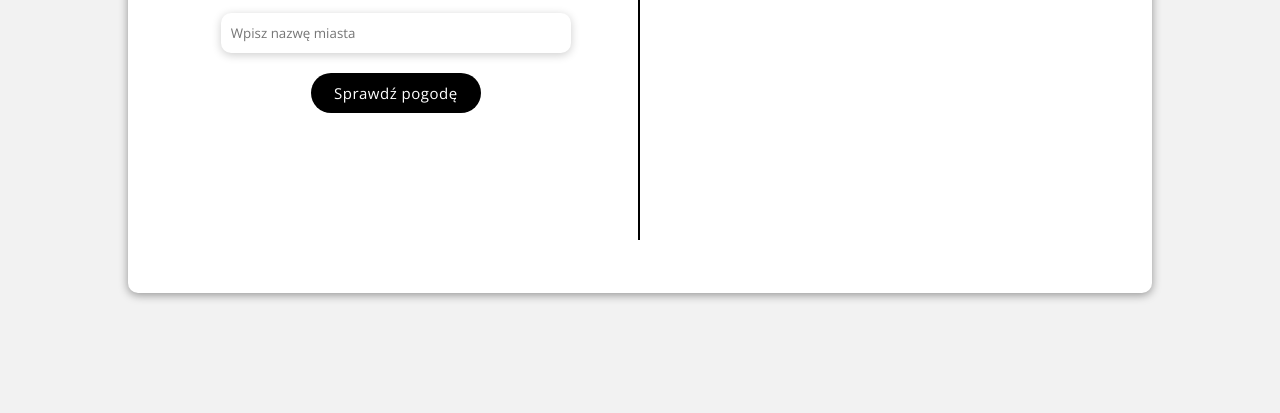
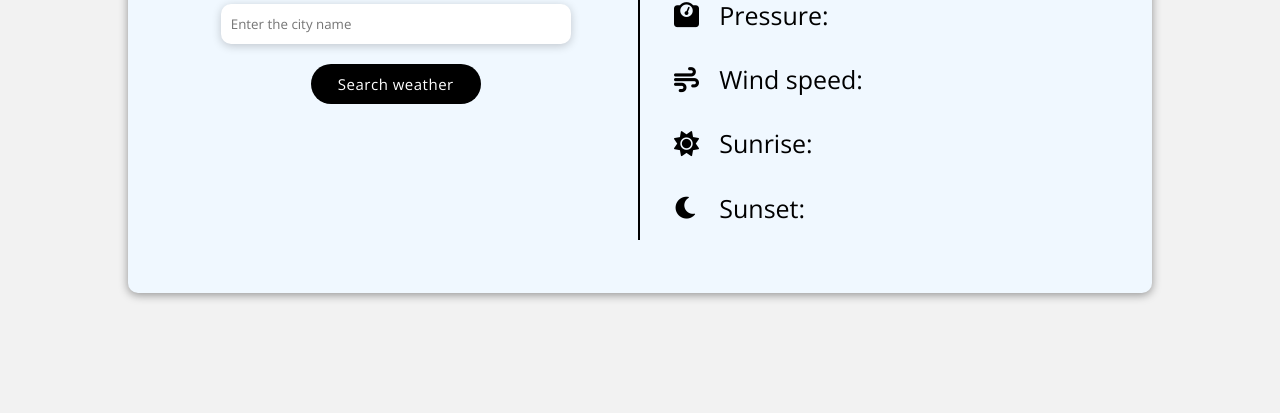
Before and after one commit to Kapek2534/Weather-app, a plain HTML site: page index.html in a window 1280 px wide. Shown: the part 387-800 px from the top of the page. Drawn offline with nearby package versions, Linux system fonts and the light colour scheme.

Commit message:
result conteiner
added ul to html and styled result container

```diff
--- a/index.html
+++ b/index.html
@@ -8,18 +8,32 @@
     <link rel="preconnect" href="https://fonts.googleapis.com">
     <link rel="preconnect" href="https://fonts.gstatic.com" crossorigin>
     <link href="https://fonts.googleapis.com/css2?family=Open+Sans:ital,wght@0,300..800;1,300..800&display=swap" rel="stylesheet">
+    <!-- Font awesome -->
+    <link rel="stylesheet" href="https://cdnjs.cloudflare.com/ajax/libs/font-awesome/6.0.0-beta3/css/all.min.css">
+    <link rel="preconnect" href="https://fonts.googleapis.com">
+    <link rel="preconnect" href="https://fonts.gstatic.com" crossorigin>
 </head>
 <body>
     <div class="container">
         <!-- <h1>Pogoda</h1> -->
         <div class="wrap">
         <div class="inputContainer">
-            <h1>Pogoda</h1>
-            <input type="text" class="cityInput" placeholder="Wpisz nazwę miasta">
-            <button class="getWeather">Sprawdź pogodę</button>
+            <h1>Weather</h1>
+            <input type="text" class="cityInput" placeholder="Enter the city name">
+            <button class="getWeather">Search weather</button>
         </div>
         <div class="resultContainer">
-            <div class="result"></div>
+            <div class="result">
+                <h2>City Name</h2>
+                <ul>
+                    <li><i class="fa-solid fa-temperature-three-quarters"></i><p>Temperature:</p></li>
+                    <li><i class="fa-solid fa-cloud-sun-rain"></i><p>Conditions:</p></li>
+                    <li><i class="fa-solid fa-weight-scale"></i><p>Pressure:</p></li>
+                    <li><i class="fa-solid fa-wind"></i><p>Wind speed:</p></li>
+                    <li><i class="fa-solid fa-sun"></i><p>Sunrise:</p></li>
+                    <li><i class="fa-solid fa-moon"></i><p>Sunset:</p></li>
+                </ul>
+            </div>
         </div>
         </div>
     </div>
--- a/style.css
+++ b/style.css
@@ -27,18 +27,7 @@ body {
     flex-direction: column;
     justify-content: center;
     align-items: center;
-}
-
-.container h1 {
-    width: 50%;
-    height: 10vh;
-    line-height: 10vh;
-    text-align: center;
-    font-size: 5.5rem;
-    font-weight: 550;
-    letter-spacing: 1px;
-    text-transform: uppercase;
-    margin: 10px;
+    background-color: aliceblue;
 }
 
 .wrap {
@@ -62,6 +51,10 @@ body {
 .resultContainer {
     width: 50%;
     height: 90%;
+}
+
+.inputContainer h1 {
+    font-size: 6rem;
 }
 
 .cityInput {
@@ -92,3 +85,43 @@ body {
     cursor: pointer;
     font-size: 1.5rem;
 }
+
+.result {
+    width: 100%;
+    height: 100%;
+    display: flex;
+    flex-direction:  column;
+    justify-content: flex-start;
+    align-items: center;
+}
+
+.result h2 {
+    font-size: 4rem;
+    flex-basis: 15%;
+}
+
+.result ul {
+    width: 100%;
+    height: 100%;
+    list-style-type: none;
+    flex-basis: 85%;
+    display: flex;
+    justify-content: center;
+    align-items: center;
+    flex-direction:  column;
+}
+
+.result li {
+    width: 100%;
+    height: 100%;
+    font-size: 2.5rem;
+    margin: 7px;
+    display: flex;
+    justify-content: flex-start;
+    align-items: center;
+    padding-left: 7%;
+}
+
+.result li i {
+ flex-basis: 10%;
+}
```
